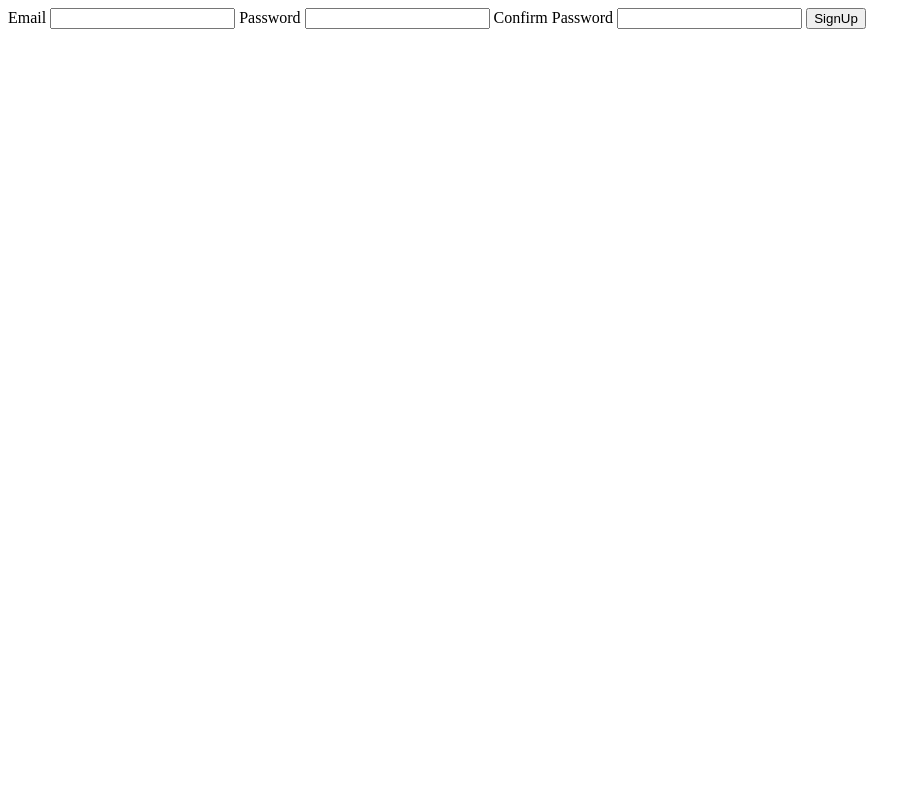
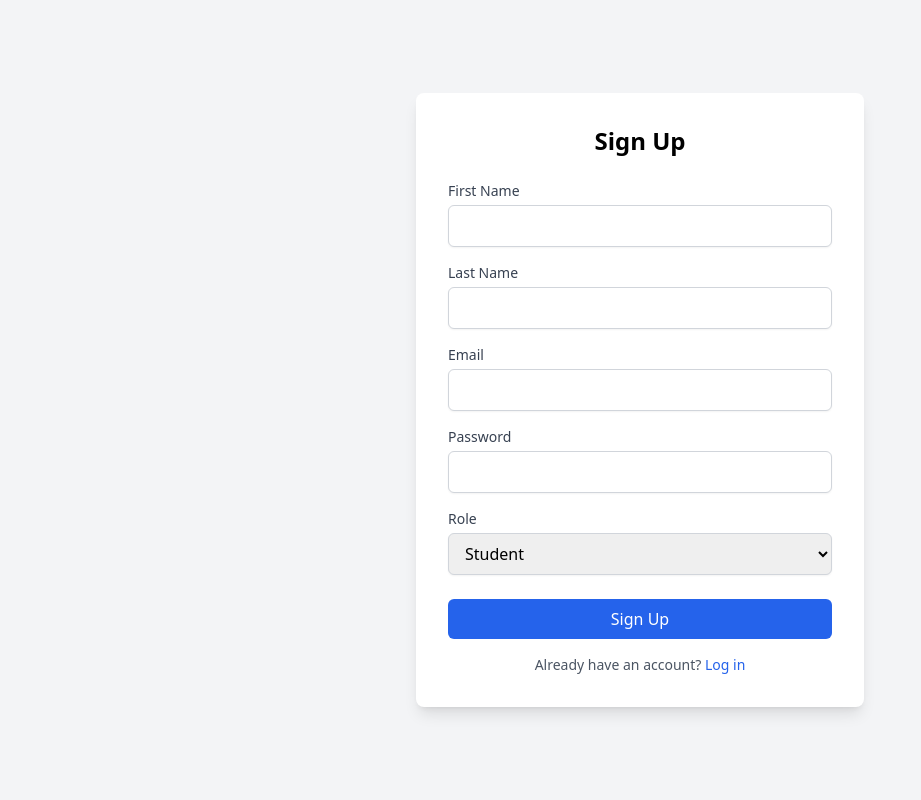
Before and after one commit to OussamaBenoujja/CourseLab, a PHP site: page /views/auth/signup.php in a window 1280 px wide. Shown: the whole page, without its empty margins (0-921 px from the left). Run offline with PHP 8.4, Linux system fonts and the light colour scheme; some libraries are stand-ins or nearby versions.

Commit message:
created the signup page

```diff
--- a/views/auth/signup.php
+++ b/views/auth/signup.php
@@ -1,33 +1,74 @@
-
-
-
+<?php
+session_start();
+if (isset($_SESSION['user'])) {
+    header('Location: dashboard.php');
+    exit();
+}
+?>
 
 <!DOCTYPE html>
 <html lang="en">
 <head>
     <meta charset="UTF-8">
     <meta name="viewport" content="width=device-width, initial-scale=1.0">
-    <title>SignUp</title>
+    <title>Sign Up - CourseLab</title>
+    <script src="https://cdn.tailwindcss.com"></script>
 </head>
-<body>
+<body class="bg-gray-100 flex items-center justify-center min-h-screen">
+    <div class="bg-white p-8 rounded-lg shadow-lg w-full max-w-md">
+        <h2 class="text-2xl font-bold mb-6 text-center">Sign Up</h2>
+        <form action="signup_process.php" method="POST">
+            <!-- First Name -->
+            <div class="mb-4">
+                <label for="first_name" class="block text-sm font-medium text-gray-700">First Name</label>
+                <input type="text" name="first_name" id="first_name" required
+                    class="mt-1 block w-full px-3 py-2 border border-gray-300 rounded-md shadow-sm focus:outline-none focus:ring-blue-500 focus:border-blue-500">
+            </div>
 
-<main>
+            <!-- Last Name -->
+            <div class="mb-4">
+                <label for="last_name" class="block text-sm font-medium text-gray-700">Last Name</label>
+                <input type="text" name="last_name" id="last_name" required
+                    class="mt-1 block w-full px-3 py-2 border border-gray-300 rounded-md shadow-sm focus:outline-none focus:ring-blue-500 focus:border-blue-500">
+            </div>
 
-    <form>
+            <!-- Email -->
+            <div class="mb-4">
+                <label for="email" class="block text-sm font-medium text-gray-700">Email</label>
+                <input type="email" name="email" id="email" required
+                    class="mt-1 block w-full px-3 py-2 border border-gray-300 rounded-md shadow-sm focus:outline-none focus:ring-blue-500 focus:border-blue-500">
+            </div>
 
-        <label for="email">Email</label>
-        <input type="email" name="email" id="email" required>
+            <!-- Password -->
+            <div class="mb-4">
+                <label for="password" class="block text-sm font-medium text-gray-700">Password</label>
+                <input type="password" name="password" id="password" required
+                    class="mt-1 block w-full px-3 py-2 border border-gray-300 rounded-md shadow-sm focus:outline-none focus:ring-blue-500 focus:border-blue-500">
+            </div>
 
-        <label for="password">Password</label>
-        <input type="password" name="password" id="password" required>
+            <!-- Role Selection -->
+            <div class="mb-6">
+                <label for="role" class="block text-sm font-medium text-gray-700">Role</label>
+                <select name="role" id="role" required
+                    class="mt-1 block w-full px-3 py-2 border border-gray-300 rounded-md shadow-sm focus:outline-none focus:ring-blue-500 focus:border-blue-500">
+                    <option value="student">Student</option>
+                    <option value="teacher">Teacher</option>
+                </select>
+            </div>
 
-        <label for="confirm_password">Confirm Password</label>
-        <input type="password" name="confirm_password" id="confirm_password" required>
+            <!-- Submit Button -->
+            <div>
+                <button type="submit"
+                    class="w-full bg-blue-600 text-white py-2 px-4 rounded-md hover:bg-blue-700 focus:outline-none focus:ring-2 focus:ring-blue-500 focus:ring-offset-2">
+                    Sign Up
+                </button>
+            </div>
 
-        <button type="submit">SignUp</button>
-
-    </main>
-
-
+            <!-- Login Link -->
+            <div class="mt-4 text-center">
+                <p class="text-sm text-gray-600">Already have an account? <a href="login.php" class="text-blue-600 hover:underline">Log in</a></p>
+            </div>
+        </form>
+    </div>
 </body>
 </html>
```
